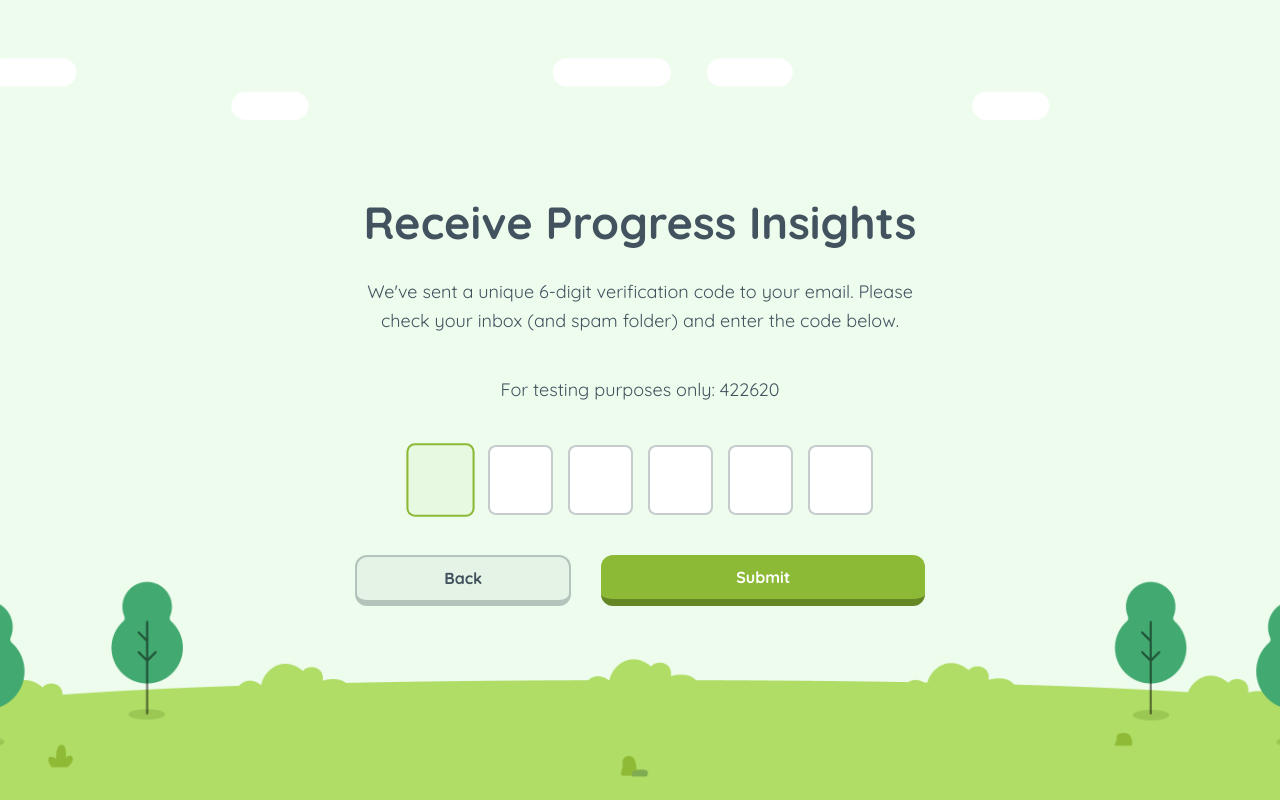
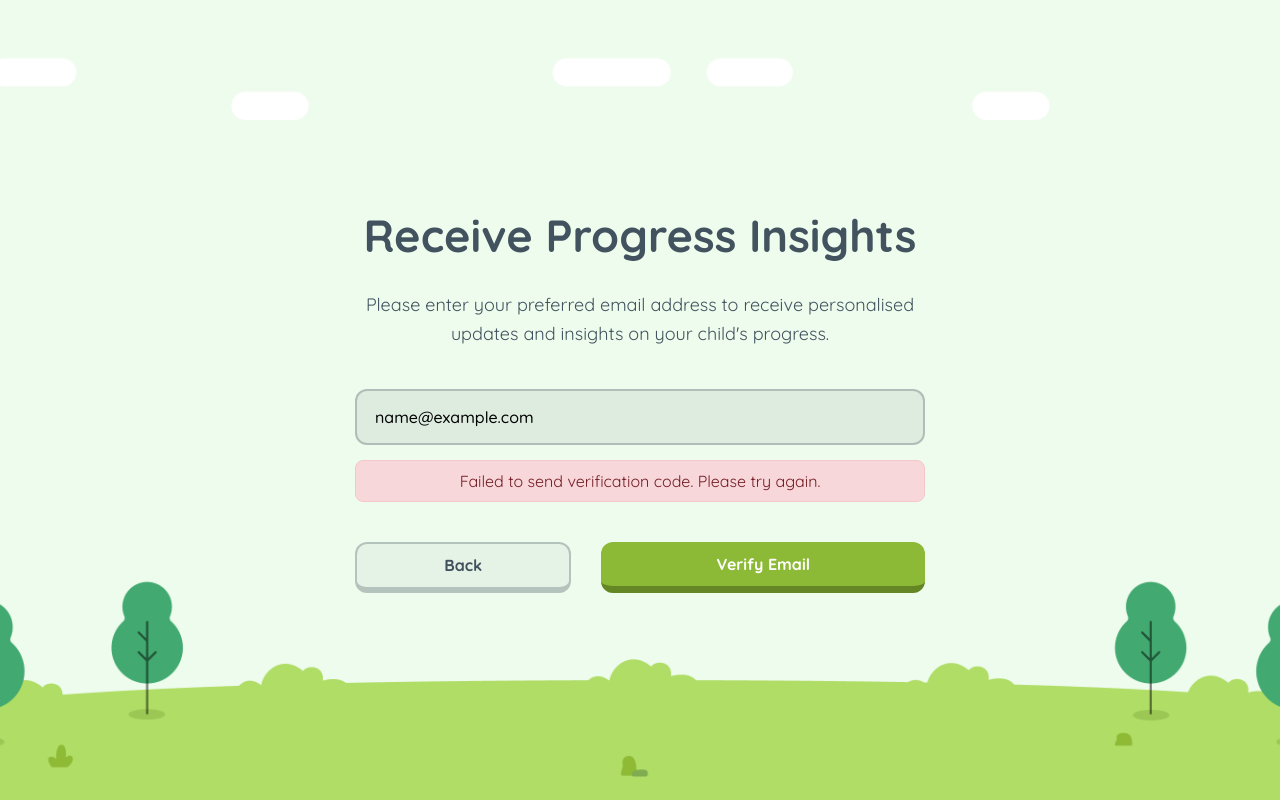
Before and after one commit to Mgor3944/InnerStepsWebApp, a plain HTML site: page insights.html in a window 1280 px wide. Both pictures are taken after typing "name@example.com" into the empty fields and a click on the button "Verify Email". Drawn offline with Linux system fonts and the light colour scheme; no server answers.

Commit message:
Remove demo verification code display and functionality

```diff
--- a/insights.html
+++ b/insights.html
@@ -345,13 +345,8 @@
         </div>
 
         <!-- Verification Step -->
-        <div id="verificationStep" class="insights-step"> <!-- Remove insights-active when finished with UI -->
+        <div id="verificationStep" class="insights-step">
             <p>We've sent a unique 6-digit verification code to your email. Please check your inbox (and spam folder) and enter the code below.</p>
-
-            <!-- For demo purposes only -->
-            <div id="demoCodeDisplay" style="margin: 15px 0; font-size: 12px; color: #666; display: none;">
-                <p>For testing purposes only: <span id="testVerificationCode">123456</span></p>
-            </div>
 
             <form id="verificationForm">
                 <div class="insights-form-group">
--- a/scripts/insights.js
+++ b/scripts/insights.js
@@ -16,22 +16,8 @@ document.addEventListener('DOMContentLoaded', function() {
     const emailStatusMessage = document.getElementById('emailStatusMessage');
     const verificationStatusMessage = document.getElementById('verificationStatusMessage');
     const pinInputs = document.querySelectorAll('.insights-pin-inputs input');
-    const testVerificationCode = document.getElementById('testVerificationCode');
-    const demoCodeDisplay = document.getElementById('demoCodeDisplay');
     const hiddenEmail = document.getElementById('hiddenEmail');
     const hiddenCode = document.getElementById('hiddenCode');
-
-    // Check if we're in development mode
-    const isDevelopment = window.location.hostname === 'localhost' ||
-                         window.location.hostname === '127.0.0.1';
-
-    // Always show the verification code during testing on Netlify
-    const isNetlifyPreview = window.location.hostname.includes('.netlify.app');
-
-    if (isDevelopment || isNetlifyPreview) {
-        // Show the verification code in development mode for testing
-        demoCodeDisplay.style.display = 'block';
-    }
 
     // Function to show a specific step
     function showStep(step) {
@@ -79,11 +65,6 @@ document.addEventListener('DOMContentLoaded', function() {
         userData.verificationCode = verificationCode;
         localStorage.setItem('user_data', JSON.stringify(userData));
 
-        // Display the code for testing in development mode
-        if (isDevelopment || isNetlifyPreview) {
-            testVerificationCode.textContent = verificationCode;
-        }
-
         try {
             // Set values in the hidden Netlify form
             hiddenEmail.value = email;
@@ -122,16 +103,8 @@ document.addEventListener('DOMContentLoaded', function() {
             }
         } catch (error) {
             console.error('Error submitting form:', error);
-
-            if (isDevelopment || isNetlifyPreview) {
-                // In development or Netlify preview, still proceed to verification step for testing
-                console.log('Development mode: Proceeding to verification step');
-                showStep(verificationStep);
-                pinInputs[0].focus();
-            } else {
-                showStep(emailStep);
-                showStatus(emailStatusMessage, 'Failed to send verification code. Please try again.', true);
-            }
+            showStep(emailStep);
+            showStatus(emailStatusMessage, 'Failed to send verification code. Please try again.', true);
         }
     });
 
```
